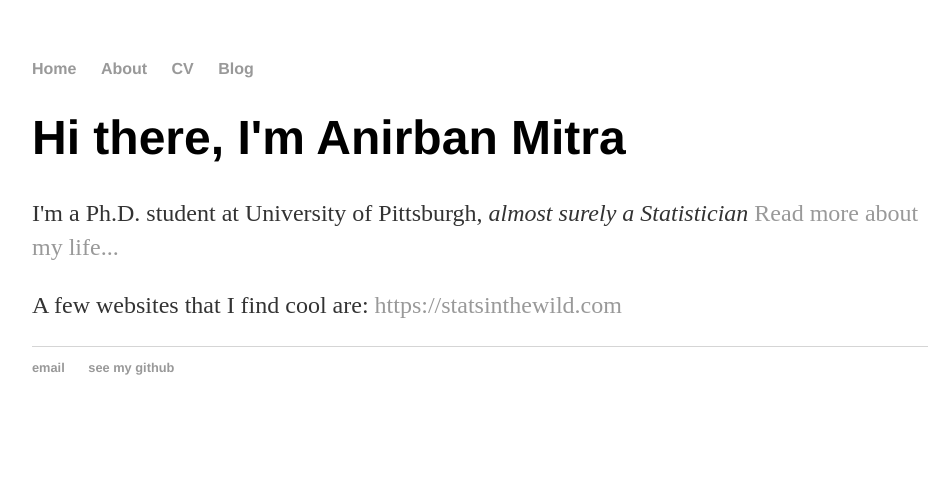
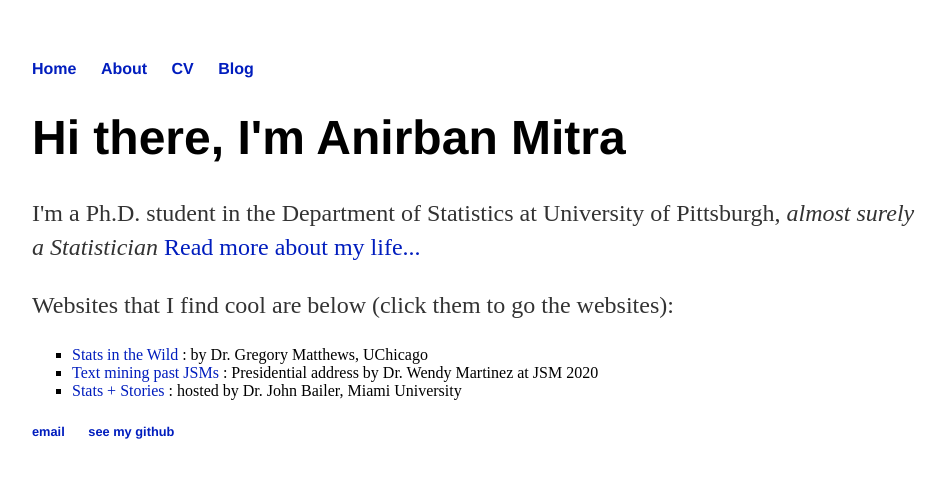
Before and after one commit to AnirbanMitra303/awnirbaan.github.io, a Jekyll site: the page built from index.html, in a window 1280 px wide. Shown: the top 478 px of the page, without its empty margins (160-1109 px from the left). Built offline with Jekyll 4.4.1, drawn with Linux system fonts in a browser that asks for light colours.

Commit message:
bullets and colors

```diff
--- a/css/main.css
+++ b/css/main.css
@@ -14,7 +14,7 @@ nav ul li, footer ul li {
 }
 a {
     text-decoration: none;
-    color: #999;
+    color: #011dbe;
 }
 a:hover {
     text-decoration: underline;
@@ -29,7 +29,7 @@ p {
     color: #333;
 }
 footer {
-    border-top: 1px solid #d5d5d5;
+    border-top: 1px solid #d5d5d5#;
     font-size: .8em;
 }
 
@@ -41,3 +41,7 @@ ul.posts {
 ul.posts li {
     list-style: none;
 }
+
+ul li {
+    list-style-type: square;
+}
--- a/index.html
+++ b/index.html
@@ -4,8 +4,14 @@ title: Anirban Mitra
 ---
 <div class="blurb">
 	<h1>Hi there, I'm Anirban Mitra</h1>
-	<p>I'm a Ph.D. student at University of Pittsburgh, <em>almost surely a Statistician</em> <a href="/about">Read more about my life...</a></p>
+	<p>I'm a Ph.D. student in the Department of Statistics at University of Pittsburgh, <em>almost surely a Statistician</em> <a href="/about">Read more about my life...</a></p>
 </div><!-- /.blurb -->
 <div class="blurb">
-	<p> A few websites that I find cool are: <a href = "https://statsinthewild.com">https://statsinthewild.com </a></p>
+	<p> Websites that I find cool are below (click them to go the websites):
+		<ul>
+			<li><a href = "https://statsinthewild.com">Stats in the Wild </a>: by Dr. Gregory Matthews, UChicago</li>
+			<li><a href = "https://osmrbls.shinyapps.io/jsm_2020/">Text mining past JSMs </a>: Presidential address by Dr. Wendy Martinez at JSM 2020</li>
+			<li><a href = "https://statsandstories.net/">Stats + Stories </a>: hosted by Dr. John Bailer, Miami University</li>
+		</ul>
+	</p>
 </div><!-- /.blurb -->
```
Also changed, not shown: _posts/2020-08-02-anirban-launching-my-site.md (+1 -1 lines).
